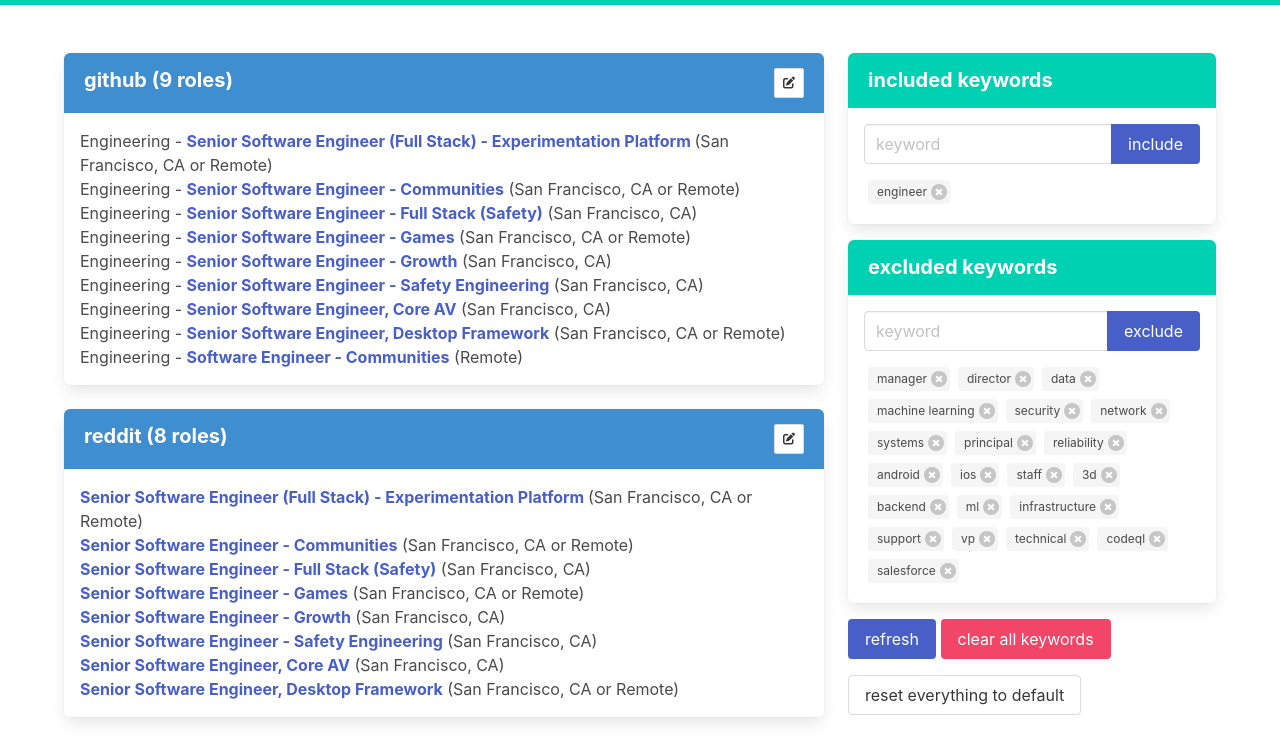
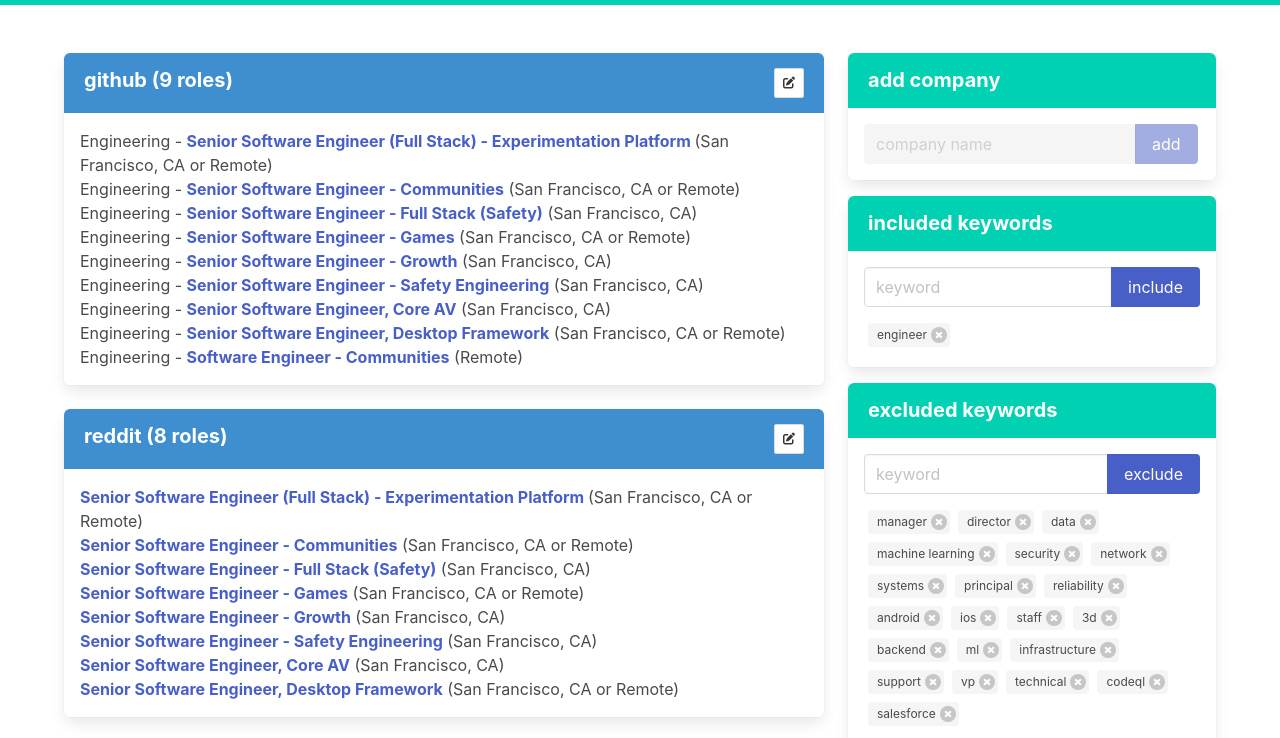
Before and after one commit to doobix/see-greenhouse, a website: page index.html in a window 1280 px wide. Shown: the part 47-785 px from the top of the page. Drawn offline with nearby package versions, Linux system fonts and the light colour scheme.

Commit message:
add company section

```diff
--- a/index.html
+++ b/index.html
@@ -26,6 +26,25 @@
             <div id="results"></div>
           </div>
           <div class="column is-one-third">
+            <div class="mb-4">
+              <article class="panel is-primary">
+                <p class="panel-heading">add company</p>
+                <div class="p-4">
+                  <fieldset disabled>
+                    <div class="field has-addons">
+                      <div class="control">
+                        <input class="input" type="text" placeholder="company name">
+                      </div>
+                      <div class="control">
+                        <a class="button is-link">
+                          add
+                        </a>
+                      </div>
+                    </div>
+                  </fieldset>
+                </div>
+              </article>
+            </div>
             <div class="mb-4">
               <article class="panel is-primary">
                 <p class="panel-heading">included keywords</p>
```
